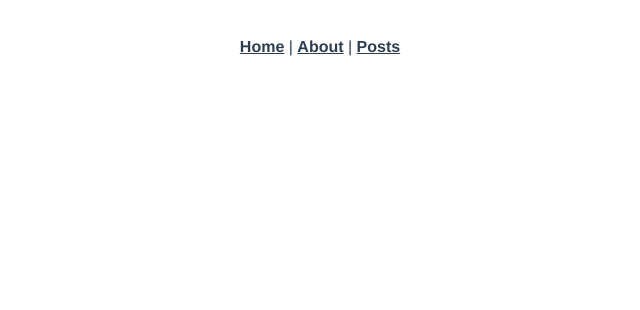
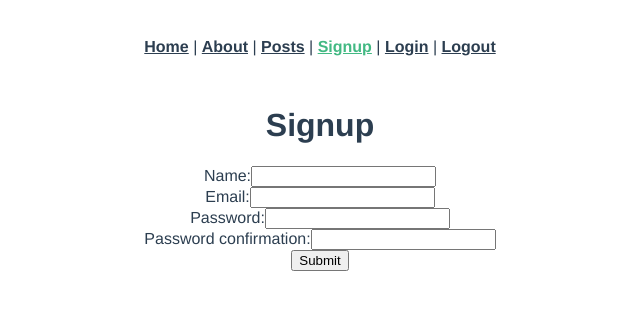
Before and after one commit to ianrboyle/merge-repo-2.0, a Vue app: page /signup in a window 1280 px wide. Shown: the top 310 px of the page, without its empty margins (320-960 px from the left). Built offline with nearby package versions, Linux system fonts and the light colour scheme.

Commit message:
creates login, signup, logout routes

```diff
--- a/src/App.vue
+++ b/src/App.vue
@@ -6,6 +6,12 @@
       <router-link to="/about">About</router-link>
       |
       <router-link to="/posts">Posts</router-link>
+      |
+      <router-link to="/signup">Signup</router-link>
+      |
+      <router-link to="/login">Login</router-link>
+      |
+      <router-link to="/logout">Logout</router-link>
     </div>
     <router-view />
   </div>
--- a/src/main.js
+++ b/src/main.js
@@ -1,6 +1,14 @@
 import Vue from "vue";
 import App from "./App.vue";
 import router from "./router";
+import axios from "axios";
+
+axios.defaults.baseURL = process.env.NODE_ENV === "development" ? "http://localhost:3000" : "/";
+
+var jwt = localStorage.getItem("jwt");
+if (jwt) {
+  axios.defaults.headers.common["Authorization"] = "Bearer " + jwt;
+}
 
 Vue.config.productionTip = false;
 
--- a/src/router/index.js
+++ b/src/router/index.js
@@ -2,6 +2,9 @@ import Vue from "vue";
 import VueRouter from "vue-router";
 import Home from "../views/Home.vue";
 import Posts from "../views/Posts.vue";
+import Signup from "../views/Signup.vue";
+import Login from "../views/Login.vue";
+import Logout from "../views/Logout.vue";
 
 Vue.use(VueRouter);
 
@@ -24,6 +27,9 @@ const routes = [
     name: "Posts",
     component: Posts,
   },
+  { path: "/signup", name: "signup", component: Signup },
+  { path: "/login", name: "login", component: Login },
+  { path: "/logout", name: "logout", component: Logout },
 ];
 
 const router = new VueRouter({
--- a/src/views/Home.vue
+++ b/src/views/Home.vue
@@ -2,9 +2,7 @@
   <div class="home">
     <img alt="Vue logo" src="../assets/logo.png" />
     <h1>{{ message }}</h1>
-    <div v-for="post in posts" :key="post.id">
-      <h1>{{ post }}</h1>
-    </div>
+
     <!-- Post Title:
     <input type="text" v-model="postTitle" />
     Post Content:
@@ -15,29 +13,12 @@
 
 <script>
 // @ is an alias to /src
-import axios from "axios";
+
 export default {
   data: function () {
     return {
       message: "Welcome to Ian's Blog!",
-      posts: [],
-      // newRecipeParams: {},
-      // currentRecipe: {},
     };
-  },
-  created: {
-    function() {
-      this.getPosts();
-    },
-  },
-  methods: {
-    getPosts: function () {
-      axios.get("http://localhost:3000/posts").then((response) => {
-        console.log("Success", response.data);
-        this.posts = response.data;
-      });
-    },
-    createPost: function () {},
   },
 };
 </script>
--- /dev/null
+++ b/src/views/Login.vue
@@ -0,0 +1,49 @@
+<template>
+  <div class="login">
+    <form v-on:submit.prevent="submit()">
+      <h1>Login</h1>
+      <ul>
+        <li v-for="error in errors" v-bind:key="error">{{ error }}</li>
+      </ul>
+      <div>
+        <label>Email:</label>
+        <input type="email" v-model="newSessionParams.email" />
+      </div>
+      <div>
+        <label>Password:</label>
+        <input type="password" v-model="newSessionParams.password" />
+      </div>
+      <input type="submit" value="Submit" />
+    </form>
+  </div>
+</template>
+
+<script>
+import axios from "axios";
+
+export default {
+  data: function () {
+    return {
+      newSessionParams: {},
+      errors: [],
+    };
+  },
+  methods: {
+    submit: function () {
+      axios
+        .post("/sessions", this.newSessionParams)
+        .then((response) => {
+          axios.defaults.headers.common["Authorization"] = "Bearer " + response.data.jwt;
+          localStorage.setItem("jwt", response.data.jwt);
+          this.$router.push("/");
+        })
+        .catch((error) => {
+          console.log(error.response);
+          this.errors = ["Invalid email or password."];
+          this.email = "";
+          this.password = "";
+        });
+    },
+  },
+};
+</script>
--- /dev/null
+++ b/src/views/Logout.vue
@@ -0,0 +1,15 @@
+<template>
+  <div class="logout"></div>
+</template>
+
+<script>
+import axios from "axios";
+
+export default {
+  created: function () {
+    delete axios.defaults.headers.common["Authorization"];
+    localStorage.removeItem("jwt");
+    this.$router.push("/");
+  },
+};
+</script>
--- a/src/views/Posts.vue
+++ b/src/views/Posts.vue
@@ -1,5 +1,41 @@
 <template>
   <div class="posts">
     <h1>This is a posts page</h1>
+    <div v-for="post in posts" :key="post.id">
+      <h5>{{ post.title }}</h5>
+      <button v-on:click=""></button>
+      <dialog id="poost-details">
+        <form method="dialog">
+          <h1>Post Info</h1>
+        </form>
+      </dialog>
+    </div>
   </div>
 </template>
+
+<script>
+// @ is an alias to /src
+import axios from "axios";
+export default {
+  data: function () {
+    return {
+      message: "Welcome to Ian's Blog!",
+      posts: [],
+    };
+  },
+  created: function () {
+    this.getPosts();
+  },
+
+  methods: {
+    getPosts: function () {
+      axios.get("http://localhost:3000/posts").then((response) => {
+        this.posts = response.data;
+        console.log("Success", response.data);
+      });
+    },
+    showPost: function (post) {},
+    // createPost: function () {},
+  },
+};
+</script>
--- /dev/null
+++ b/src/views/Signup.vue
@@ -0,0 +1,53 @@
+<template>
+  <div class="signup">
+    <form v-on:submit.prevent="submit()">
+      <h1>Signup</h1>
+      <ul>
+        <li v-for="error in errors" v-bind:key="error">{{ error }}</li>
+      </ul>
+      <div>
+        <label>Name:</label>
+        <input type="text" v-model="newUserParams.name" />
+      </div>
+      <div>
+        <label>Email:</label>
+        <input type="email" v-model="newUserParams.email" />
+      </div>
+      <div>
+        <label>Password:</label>
+        <input type="password" v-model="newUserParams.password" />
+      </div>
+      <div>
+        <label>Password confirmation:</label>
+        <input type="password" v-model="newUserParams.password_confirmation" />
+      </div>
+      <input type="submit" value="Submit" />
+    </form>
+  </div>
+</template>
+
+<script>
+import axios from "axios";
+
+export default {
+  data: function () {
+    return {
+      newUserParams: {},
+      errors: [],
+    };
+  },
+  methods: {
+    submit: function () {
+      axios
+        .post("/users", this.newUserParams)
+        .then((response) => {
+          console.log(response.data);
+          this.$router.push("/login");
+        })
+        .catch((error) => {
+          this.errors = error.response.data.errors;
+        });
+    },
+  },
+};
+</script>
```
